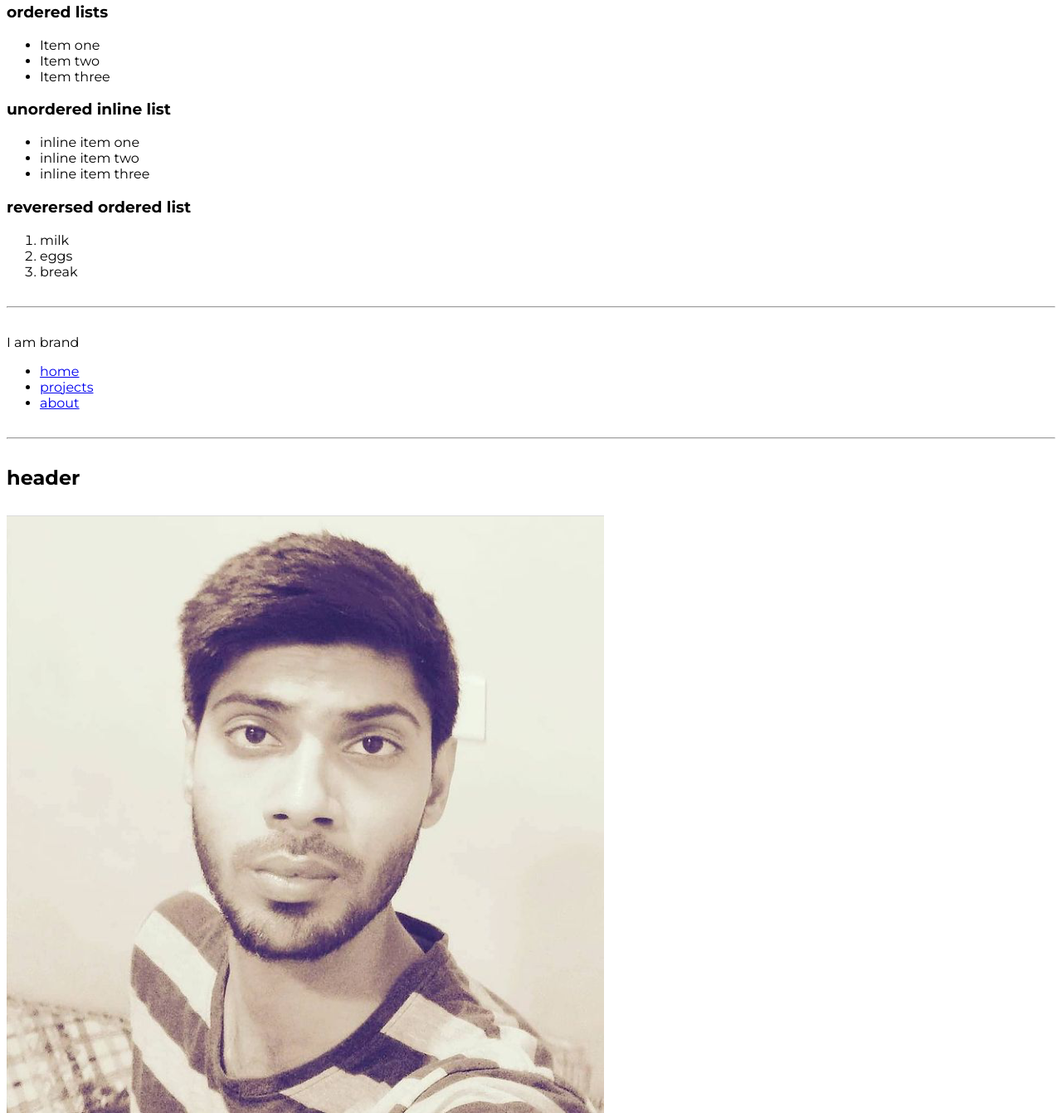
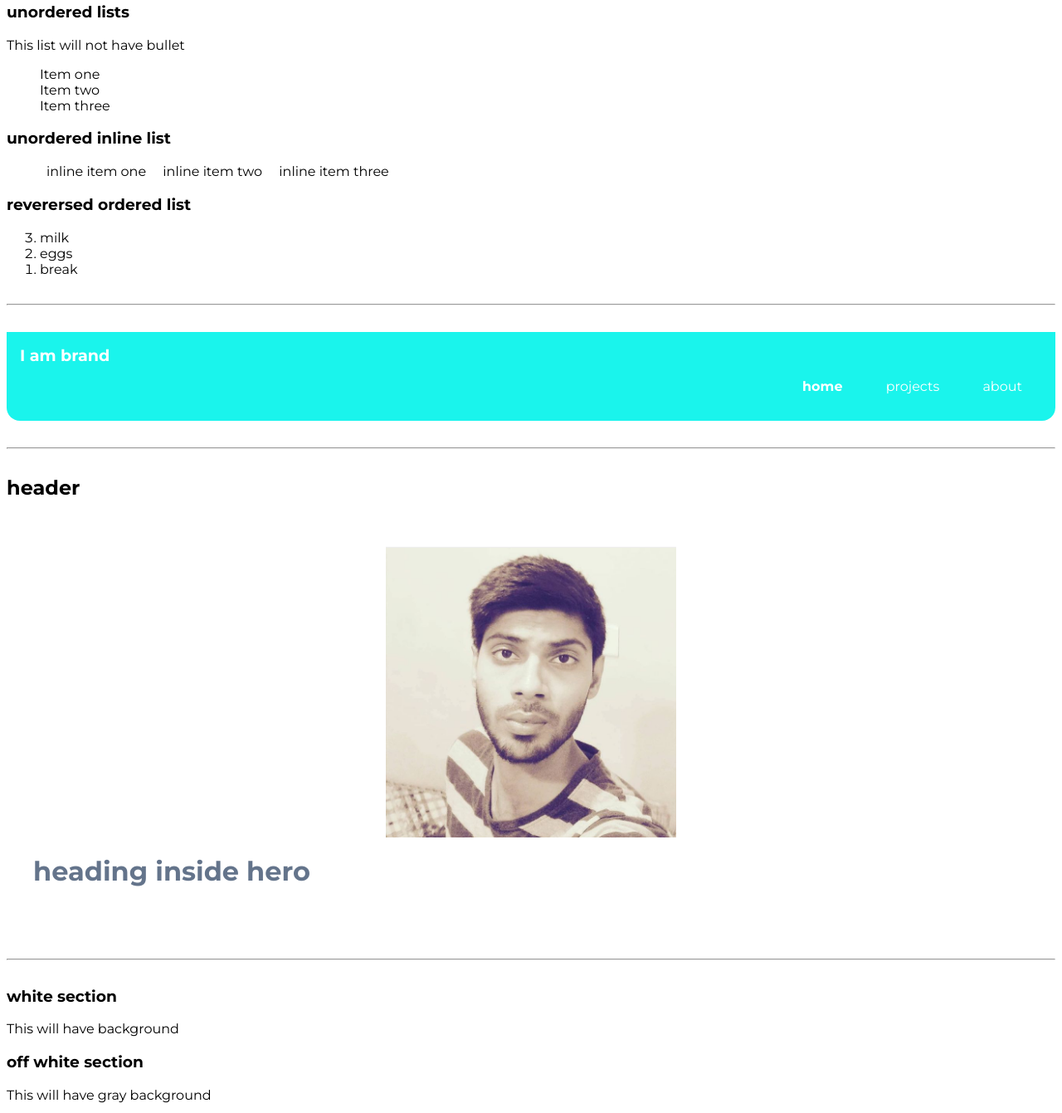
Before and after one commit to Ns065942/live-coding-for-neogcamp-lesson-3-live, a plain HTML site: page index.html in a window 1280 px wide. Shown: the part 649-1990 px from the top of the page at 83% size. Drawn offline with Linux system fonts and the light colour scheme.

Commit message:
docs:css-updated

```diff
--- a/index.html
+++ b/index.html
@@ -29,48 +29,50 @@
 
     <h2>@lists</h2>
 
-    <h3> ordered lists</h3>
-    <ul>
+    <h3>unordered lists</h3>
+    <p>This list will not have bullet</p>
+    <ul class="list-non-bullet">
         <li>Item one</li>
         <li>Item two</li>
         <li>Item three</li>
     </ul>
 
     <h3>unordered inline list</h3>
-    <ul>
-        <li>inline item one</li>
-        <li>inline item two</li>
-        <li>inline item three</li>
+    <ul class="list-non-bullet">
+        <li class="list-item-inline">inline item one</li>
+        <li class="list-item-inline">inline item two</li>
+        <li class="list-item-inline">inline item three</li>
     </ul>
 
     <h3>reverersed ordered list</h3>
-    <ol>
+
+    <ol reversed>     <!--it will reverse the list  -->
         <li>milk</li>
         <li>eggs</li>
         <li>break</li>
     </ol>
     <hr>
 
-    <nav>
-        <div> I am brand</div>
-        <ul>
-            <li>
-                <a href="/">home</a>
+    <nav class="navigation container">
+        <div class="nav-brand"> I am brand</div>
+        <ul class=" nav-pills">
+            <li class="list-item-inline">
+                <a class="link link-active" href="/">home</a>
             </li>
-            <li>
-                <a href="/">projects</a>
+            <li class="list-item-inline">
+                <a class="link" href="/">projects</a>
             </li>
-            <li>
-                <a href="/">about</a>
+            <li class="list-item-inline">
+                <a class="link" href="/">about</a>
             </li>
         </ul>
 
     </nav>
     <hr>
     <h2>header</h2>
-    <header>
-        <img src="images/myimg.png"/>
-        <h1>heading inside hero</h1>
+    <header class="hero">
+        <img class="hero-img" src="images/myimg.png"/>
+        <h1 class="hero-heading">heading inside hero</h1>
     </header>
     <hr>
 
--- a/style.css
+++ b/style.css
@@ -1,7 +1,8 @@
 @import url('https://fonts.googleapis.com/css2?family=Montserrat:wght@400;700&display=swap');
 
-:root{
+:root{ /** here we define the property so that we can use whenever we want  **/
     --primary-color: rgb(26, 244, 236);
+    --dark-gray:#64748b;
 }
 
 body{
@@ -42,3 +43,53 @@ hr{
     border-radius: 0.5rem;
     border: 1px solid var(--primary-color)
 }
+
+/** lists **/
+
+.list-non-bullet{
+    list-style:none;
+}
+
+.list-item-inline{
+    display:inline;
+    padding: 0rem 0.5rem;
+}
+
+/** nav **/
+
+.navigation{
+    background-color: var(--primary-color);
+    color:white;
+    padding: 1rem;
+    border-bottom-left-radius: 1rem;
+    border-bottom-right-radius: 1rem;
+}
+.navigation .nav-brand{
+    font-weight:bolder;
+    font-size: 1.2rem;
+}
+.navigation .nav-pills{
+    text-align: right;
+}
+.navigation .link {
+    color:white;
+}
+
+.navigation .link-active{
+    font-weight: bolder;
+}
+
+/** header **/
+
+.hero{
+    padding: 2rem;
+}
+.hero .hero-img{
+    max-width: 350px;
+    display: block;
+    margin:auto;   /** wiil fix the img in center **/
+
+}
+.hero .hero-heading{
+   color:var(--dark-gray);
+}
```
